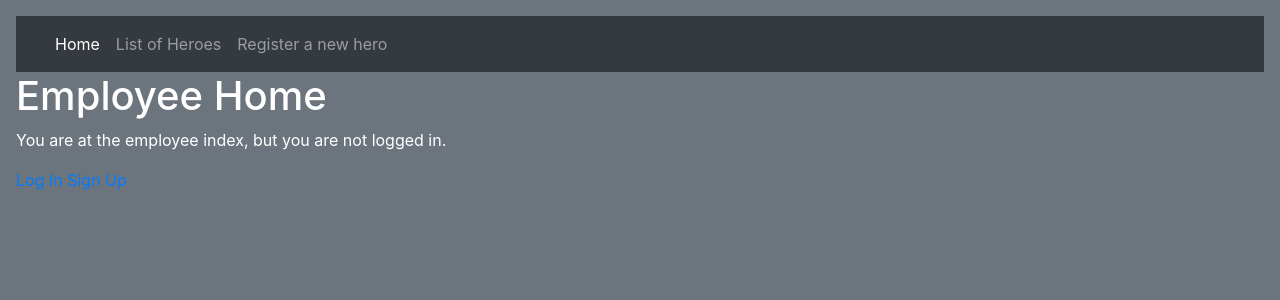
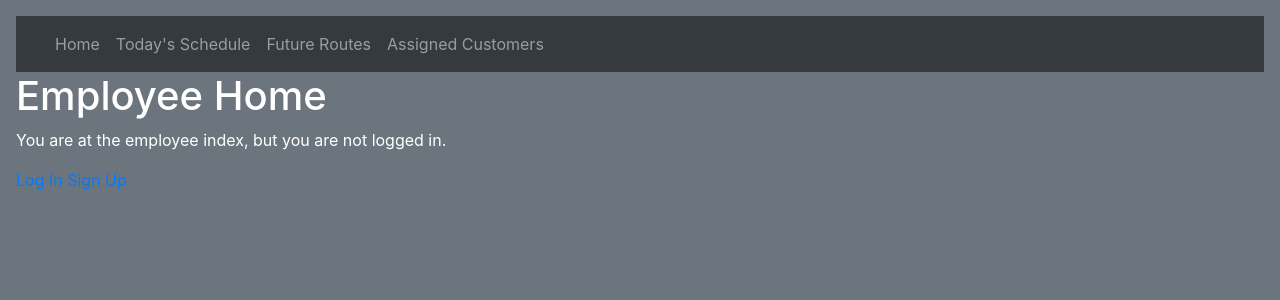
Before and after one commit to mike-peterson04/trash_collector, a Django app: template trash_collector/employees/templates/employees/index.html in a window 1280 px wide. Shown: the top 300 px of the page. Run offline with Django 3.2, Linux system fonts and the light colour scheme; the template is opened without the code that fills it, so the values that code supplies are empty; some libraries are stand-ins or nearby versions.

Commit message:
made unique navbars for customers and employees

```diff
--- a/trash_collector/employees/templates/employees/index.html
+++ b/trash_collector/employees/templates/employees/index.html
@@ -1,7 +1,17 @@
 {% extends 'base.html' %}
 
 {% block title %}{% block header %} Employee Home {% endblock %}{% endblock %}
-
+{% block navbar %}
+<li class="nav-item">
+  <a class="nav-link" href="#">Today's Schedule</a>
+</li>
+<li class="nav-item">
+  <a class="nav-link" href="#">Future Routes</a>
+</li>
+<li class="nav-item">
+  <a class="nav-link" href="#">Assigned Customers</a>
+</li>
+{% endblock %}
 {% block content %}
   {% if user.is_authenticated %}
     Hello Employee {{ user.username }}!
--- a/trash_collector/templates/base.html
+++ b/trash_collector/templates/base.html
@@ -17,14 +17,8 @@
     <div class="collapse navbar-collapse" id="navbarNav">
       <ul class="navbar-nav">
         <li class="nav-item">
-          <a class="nav-link active" href="#">Home</a>
-        </li>
-        <li class="nav-item">
-          <a class="nav-link" href="#" aria-current="page" tabindex="-1">List of Heroes</a>
-        </li>
-          <li class="nav-item">
-          <a class="nav-link" href="#" tabindex="-1" aria-disabled="true">Register a new hero</a>
-        </li>
+          <a class="nav-link" href="#">Home</a>
+        </li>{% block navbar %}{% endblock %}
       </ul>
     </div>
   </div>
```
Also changed, not shown: trash_collector/customers/templates/customers/index.html (+12 -0 lines).
